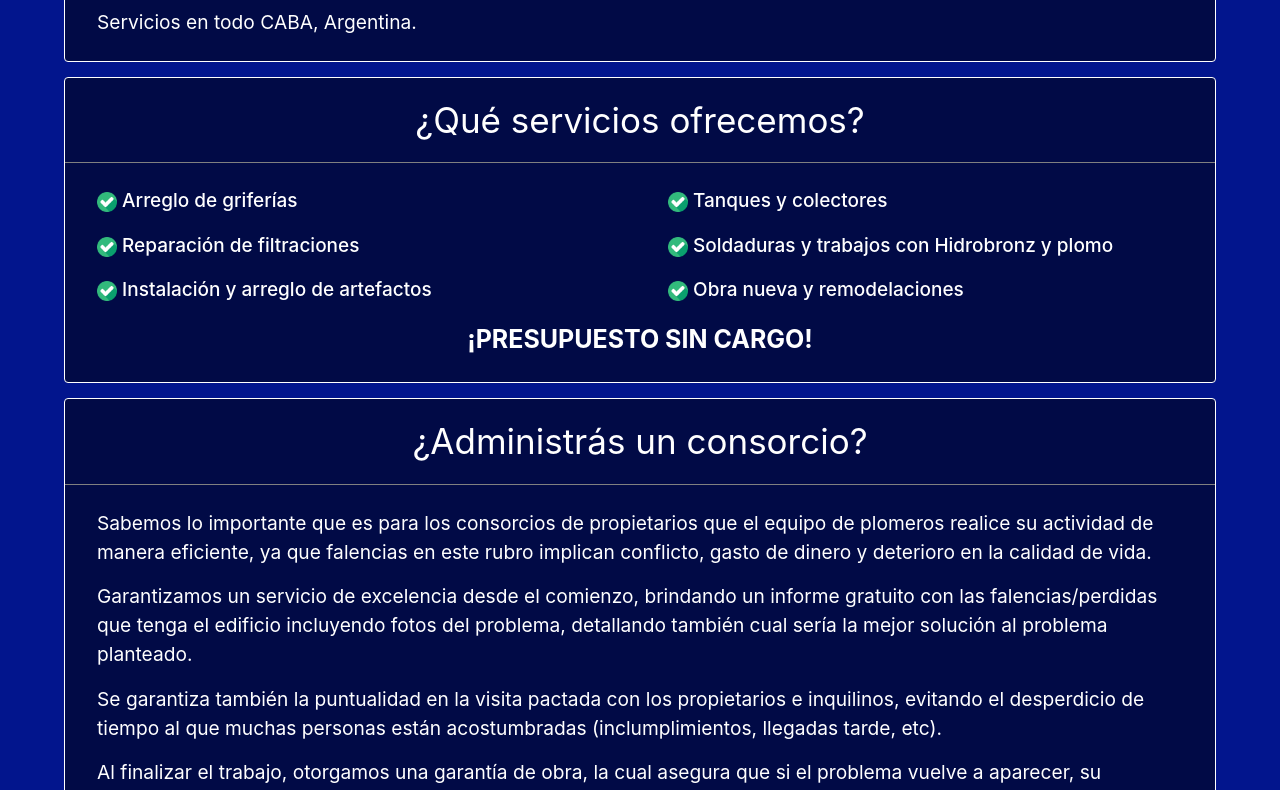
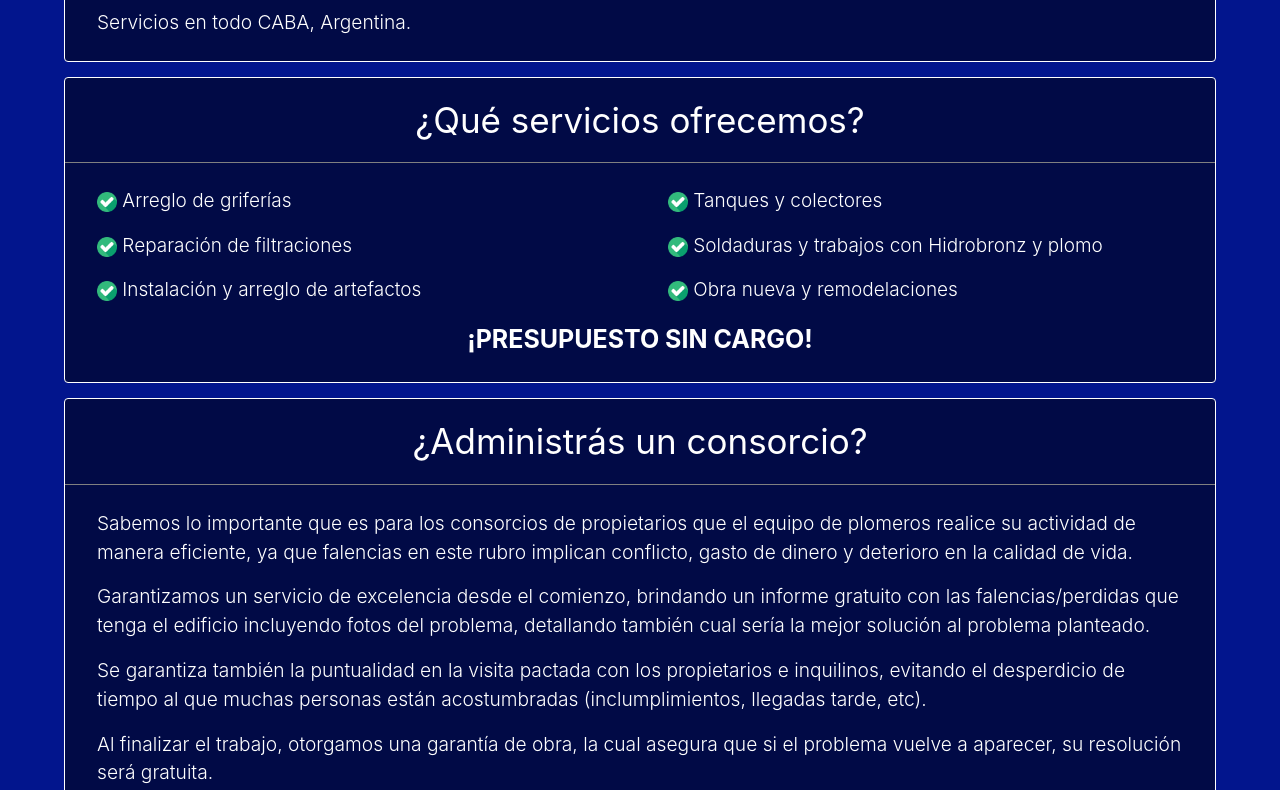
Before and after one commit to LauchaQ2/pragma, a plain HTML site: page index.html in a window 1280 px wide. Shown: the part 762-1552 px from the top of the page. Drawn offline with nearby package versions, Linux system fonts and the light colour scheme.

Commit message:
Update style.css

```diff
--- a/style.css
+++ b/style.css
@@ -207,18 +207,22 @@ a:focus {
   color: white;
   background-color: rgba(0, 0, 0, 0);
   border: 1px solid white;
-  font-weight: 500;
+  font-weight: 300;
 }
 
 .service-item2 {
   font-size: 1.2rem;
   color: white;
   background-color: rgba(0, 0, 0, 0);
+  font-weight: 300;
 }
 .us-item, .contact-item{
   font-size: 1.2rem;
   background-color: rgba(0, 0, 0, 0);
   color: white;
+}
+.us-item{
+  font-weight: 300;
 }
 .contact-item{
   font-size: 1.3rem;
```
